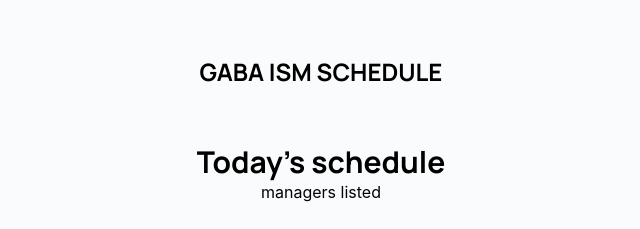
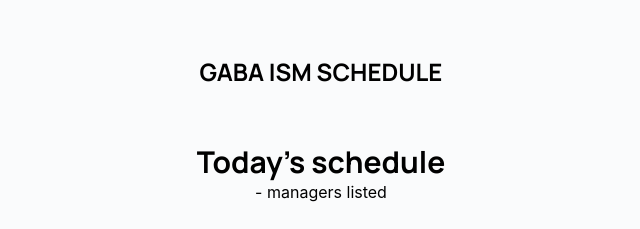
Before and after one commit to ebenkanin/gaba-ism-schedule-app, a website: page index.html in a window 1280 px wide. Shown: the top 229 px of the page, 319-959 px from the left. Drawn offline with Linux system fonts and the light colour scheme; no server answers.

Commit message:
date feature fixed

```diff
--- a/index.html
+++ b/index.html
@@ -21,7 +21,7 @@
 
             <h2 class="text-base md:text-2xl lg:text-3xl text-left xl:text-center font-main  font-bold">Today's schedule</h2>
 
-            <h3 class="text-sm md:text-base"> <span class="current-date"></span>  <span class="num_of_managers"></span> managers listed</h3>
+            <h3 class="text-sm md:text-base"> <span class="current-date"></span> - <span class="num_of_managers"></span> managers listed</h3>
         </div>
 
 
```
